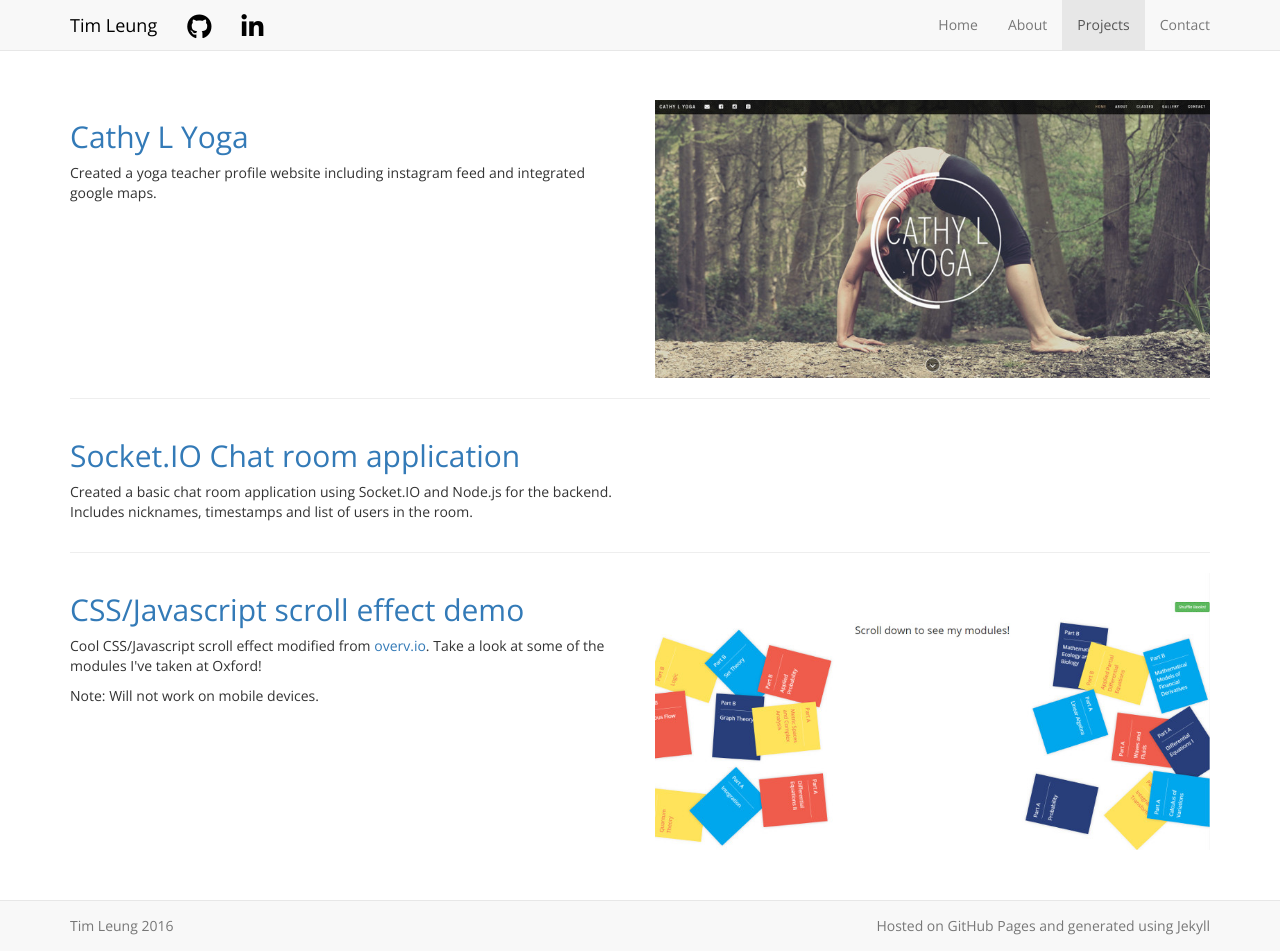
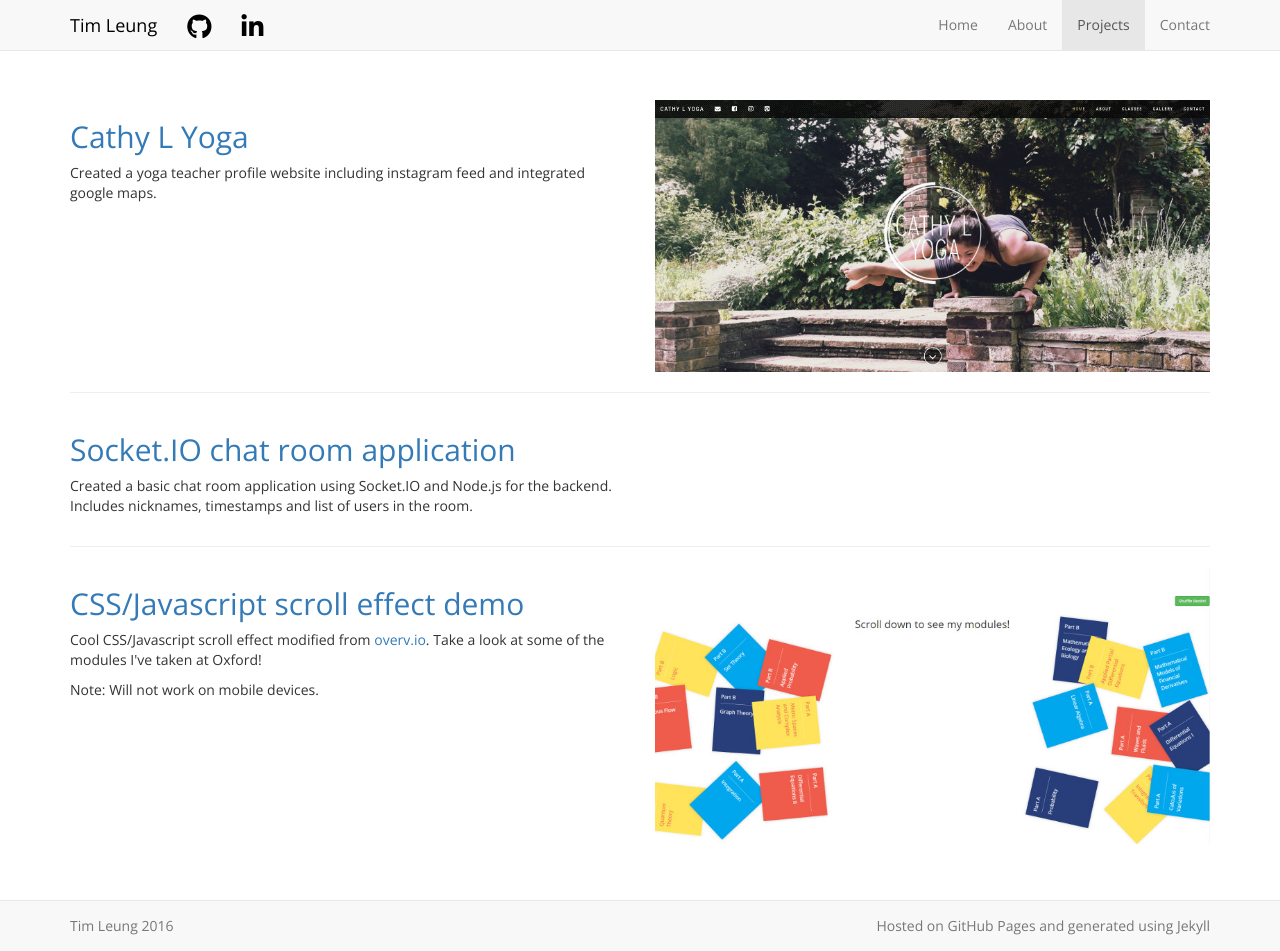
Before and after one commit to tzyl/tzyl.github.io, a Jekyll site: the page built from projects/index.html, in a window 1280 px wide and 951 px high. Built offline with Jekyll 4.4.1, drawn with Linux system fonts in a browser that asks for light colours; nearby versions of some CDN libraries.

Commit message:
Changed cathyl photo. Spelling change.

```diff
--- a/projects/index.html
+++ b/projects/index.html
@@ -20,7 +20,7 @@ order: 3
 
     <div class="row">
         <div class="col-md-6">
-            <a class="project-title" href="https://socket-io-tzyl.herokuapp.com" target="_blank"><h2>Socket.IO Chat room application</h2></a>
+            <a class="project-title" href="https://socket-io-tzyl.herokuapp.com" target="_blank"><h2>Socket.IO chat room application</h2></a>
             <p>Created a basic chat room application using Socket.IO and Node.js for the backend. Includes nicknames, timestamps and list of users in the room.</p>
         </div>
         <div class="col-md-6">
```
Also changed, not shown: images/cathyl.jpg, images/cathyl_old.jpg (added).
